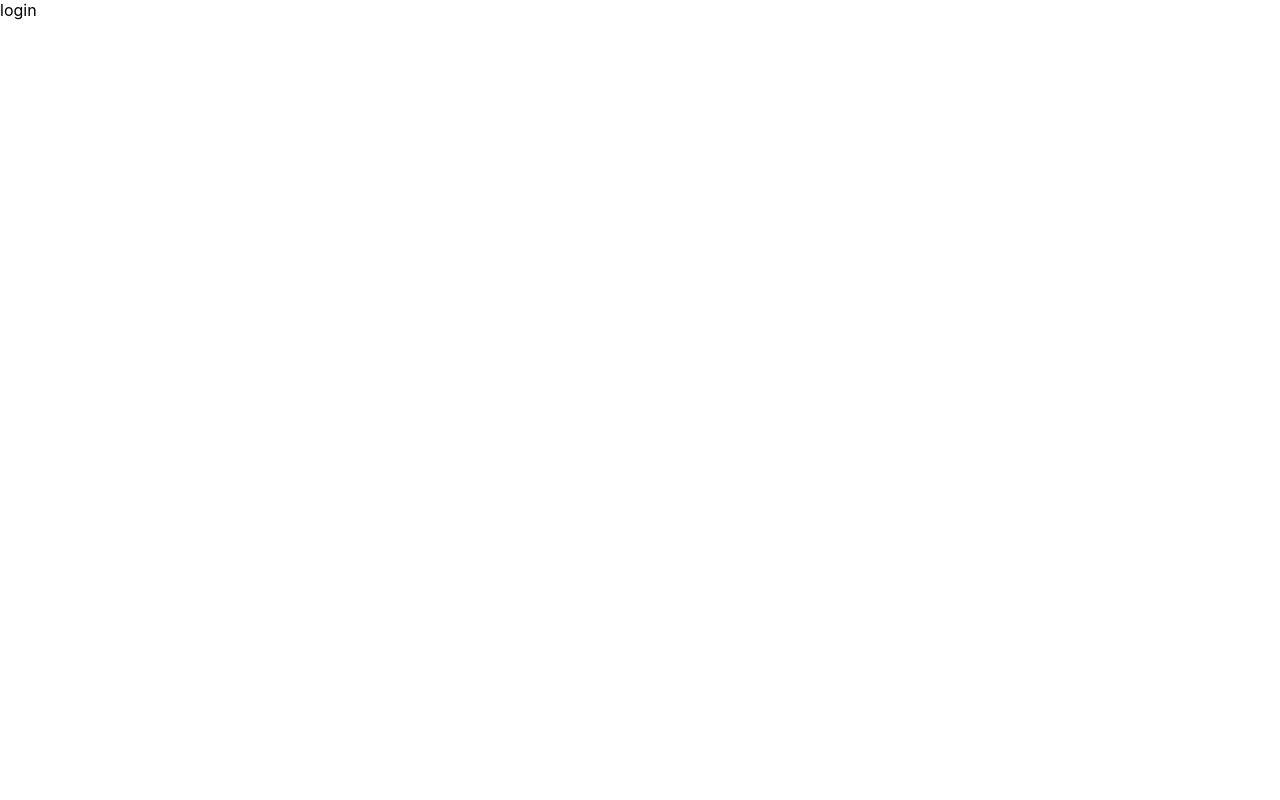
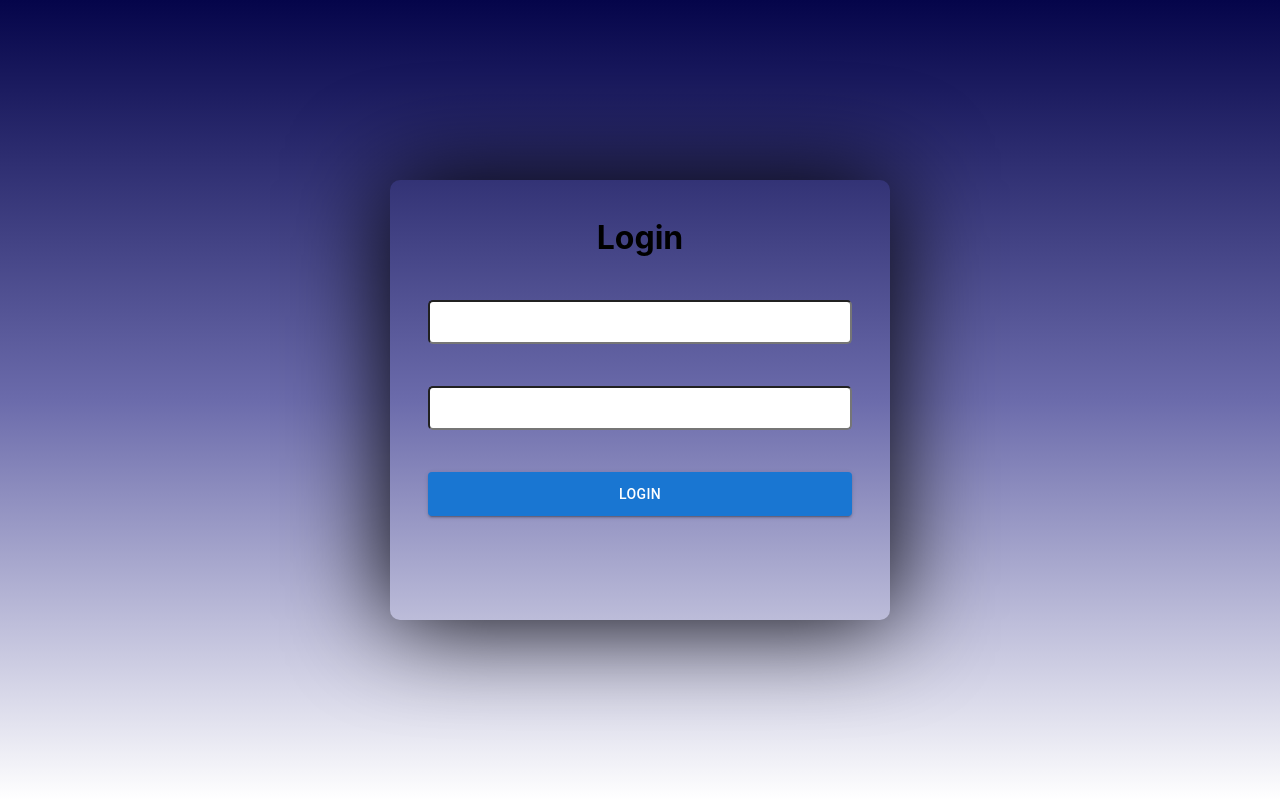
Before and after one commit to suneelfm/NextProject, a Next.js app: page /auth/login in a window 1280 px wide. Built offline with nearby package versions, Linux system fonts and the light colour scheme.

Commit message:
Added login page

```diff
--- a/package.json
+++ b/package.json
@@ -9,6 +9,9 @@
     "lint": "next lint"
   },
   "dependencies": {
+    "@emotion/react": "^11.9.0",
+    "@emotion/styled": "^11.8.1",
+    "@mui/material": "^5.6.2",
     "next": "12.1.5",
     "react": "18.0.0",
     "react-dom": "18.0.0"
--- a/pages/auth/login.js
+++ b/pages/auth/login.js
@@ -1,6 +1,35 @@
+import { Button, Grid } from "@mui/material";
+import styles from "../../styles/Login.module.css";
 
 export default function Login() {
   return (
-    <div>login</div>
-  )
+    <Grid container className={styles.loginBody}>
+      <form className={styles.loginForm}>
+        <Grid container justifyContent={"center"}>
+          <h1>Login</h1>
+        </Grid>
+        <Grid
+          container
+          justifyContent={"center"}
+          className={styles.filedContainer}
+        >
+          <input type={"text"} className={styles.inputField} />
+        </Grid>
+        <Grid
+          container
+          justifyContent={"center"}
+          className={styles.filedContainer}
+        >
+          <input type={"password"} className={styles.inputField} />
+        </Grid>
+        <Grid
+          container
+          justifyContent={"center"}
+          className={styles.filedContainer}
+        >
+          <Button className={styles.inputField} variant="contained">Login</Button>
+        </Grid>
+      </form>
+    </Grid>
+  );
 }
--- /dev/null
+++ b/styles/Login.module.css
@@ -0,0 +1,29 @@
+.loginBody {
+  position: fixed;
+  top: 0;
+  left: 0;
+  right: 0;
+  bottom: 0;
+  background-image: linear-gradient(rgb(5, 5, 74), rgb(107, 107, 171), white);
+  justify-content: center;
+  align-items: center;
+}
+
+.loginForm {
+  width: calc(100px + 50vmin);
+  height: calc(200px + 30vmin);
+  box-shadow: 0px 0px 100px black;
+  border-radius: 10px;
+  padding: calc(5px + 1.5vmin);
+}
+
+.filedContainer {
+  padding: calc(5px + 2vmin);
+}
+
+.inputField {
+  width: 100%;
+  height: calc(20px + 3vmin);
+  border-radius: 5px;
+  padding: 1.5vmin;
+}
```
Also changed, not shown: 1 other file (tests, documents, lock files or other folders).
